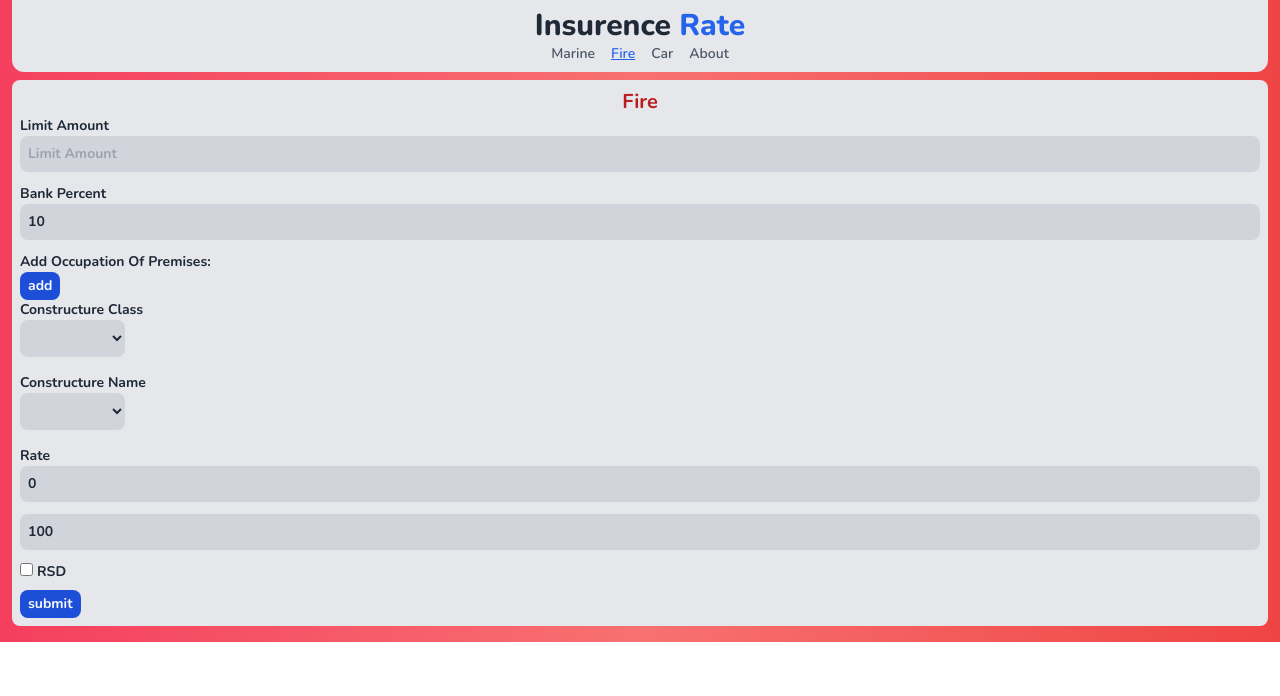
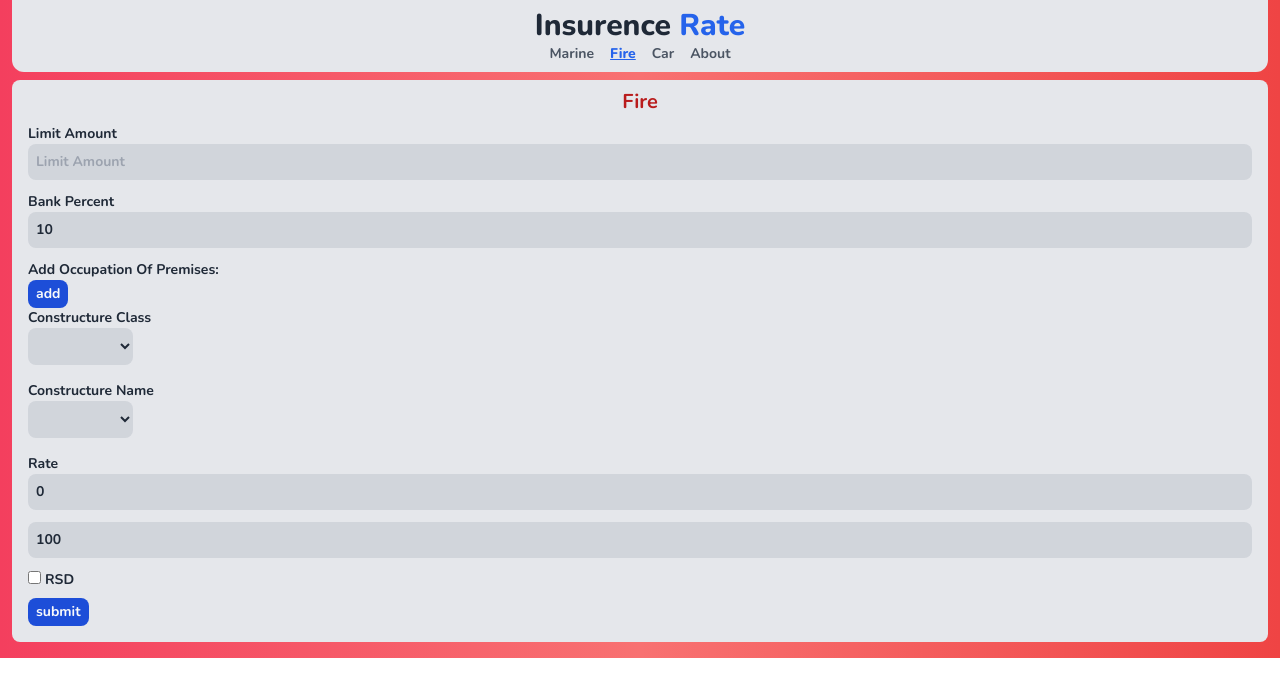
Before and after one commit to Rabin016/insurence-vue-3, a Vue app: page /fire in a window 1280 px wide. Shown: the top 696 px of the page. Built offline with nearby package versions, Linux system fonts and the light colour scheme.

Commit message:
trying to fix fire condition

```diff
--- a/src/components/fire/ConditionRate.vue
+++ b/src/components/fire/ConditionRate.vue
@@ -21,6 +21,7 @@ const emit = defineEmits(["changeConditionData"]);
 watch(conditionData, () => emit("changeConditionData", conditionData));
 
 const changeRate = (data) => {
+  console.log(data);
   [...class1, ...class2, ...class3].forEach((r) => {
     if (r.slug == data.selectedStructure) {
       conditionData.forEach((b) => {
@@ -62,7 +63,7 @@ const addNewEntries = () => {
               ? class2
               : class3
           "
-          @click="changeRate(data)"
+          @change="changeRate(data)"
         />
       </div>
 
--- a/src/layout/Navbar.vue
+++ b/src/layout/Navbar.vue
@@ -1,6 +1,6 @@
 <script setup></script>
 <template>
-  <div class="bg-gray-200 rounded-b-xl p-2 text-center mb-2">
+  <div class="bg-gray-200 rounded-b-xl p-2 text-center font-bold mb-2">
     <div>
       <router-link to="/" class="font-extrabold text-3xl">
         Insurence <span class="text-blue-600">Rate</span>
@@ -9,25 +9,25 @@
     <!-- Navigation Link -->
     <nav class="flex justify-center text-gray-600">
       <router-link
-        class="px-2 hover:underline hover:text-blue-600 font-semibold"
+        class="px-2 hover:underline hover:text-blue-600 focus:outline-none"
         exact-active-class="font-extrabold text-blue-600 underline"
         to="/"
         >Marine</router-link
       >
       <router-link
-        class="px-2 hover:underline hover:text-blue-600 font-semibold"
+        class="px-2 hover:underline hover:text-blue-600 focus:outline-none"
         to="/fire"
         active-class="font-extrabold text-blue-600 underline"
         >Fire</router-link
       >
       <router-link
-        class="px-2 hover:underline hover:text-blue-600 font-semibold"
+        class="px-2 hover:underline hover:text-blue-600 focus:outline-none"
         to="/car"
         active-class="font-extrabold text-blue-600 underline"
         >Car</router-link
       >
       <router-link
-        class="px-2 hover:underline hover:text-blue-600 font-semibold"
+        class="px-2 hover:underline hover:text-blue-600 focus:outline-none"
         to="/about"
         active-class="font-extrabold text-blue-600 underline"
         >About</router-link
--- a/src/views/home/Fire.vue
+++ b/src/views/home/Fire.vue
@@ -48,7 +48,7 @@ emit("premiumEmit", premium.value);
 </script>
 
 <template>
-  <div>
+  <div class="p-2">
     <form @submit.prevent="calculate">
       <BaseInput
         v-model.number="limitAmount"
--- a/vite.config.js
+++ b/vite.config.js
@@ -1,15 +1,18 @@
-import { fileURLToPath, URL } from 'url'
+import { fileURLToPath, URL } from "url";
 
-import { defineConfig } from 'vite'
-import vue from '@vitejs/plugin-vue'
-import vueJsx from '@vitejs/plugin-vue-jsx'
+import { defineConfig } from "vite";
+import vue from "@vitejs/plugin-vue";
+import vueJsx from "@vitejs/plugin-vue-jsx";
 
 // https://vitejs.dev/config/
 export default defineConfig({
   plugins: [vue(), vueJsx()],
   resolve: {
     alias: {
-      '@': fileURLToPath(new URL('./src', import.meta.url))
-    }
-  }
-})
+      "@": fileURLToPath(new URL("./src", import.meta.url)),
+    },
+  },
+  server: {
+    host: true,
+  },
+});
```
